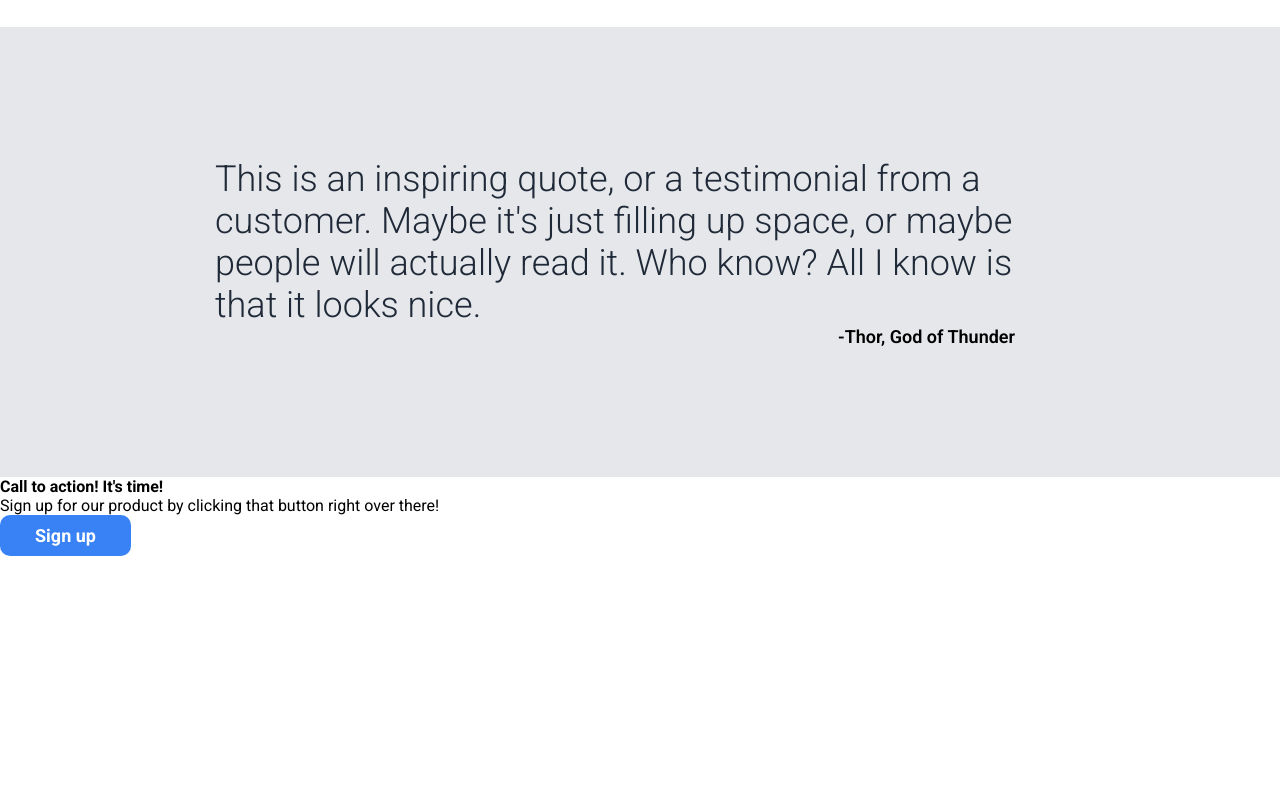
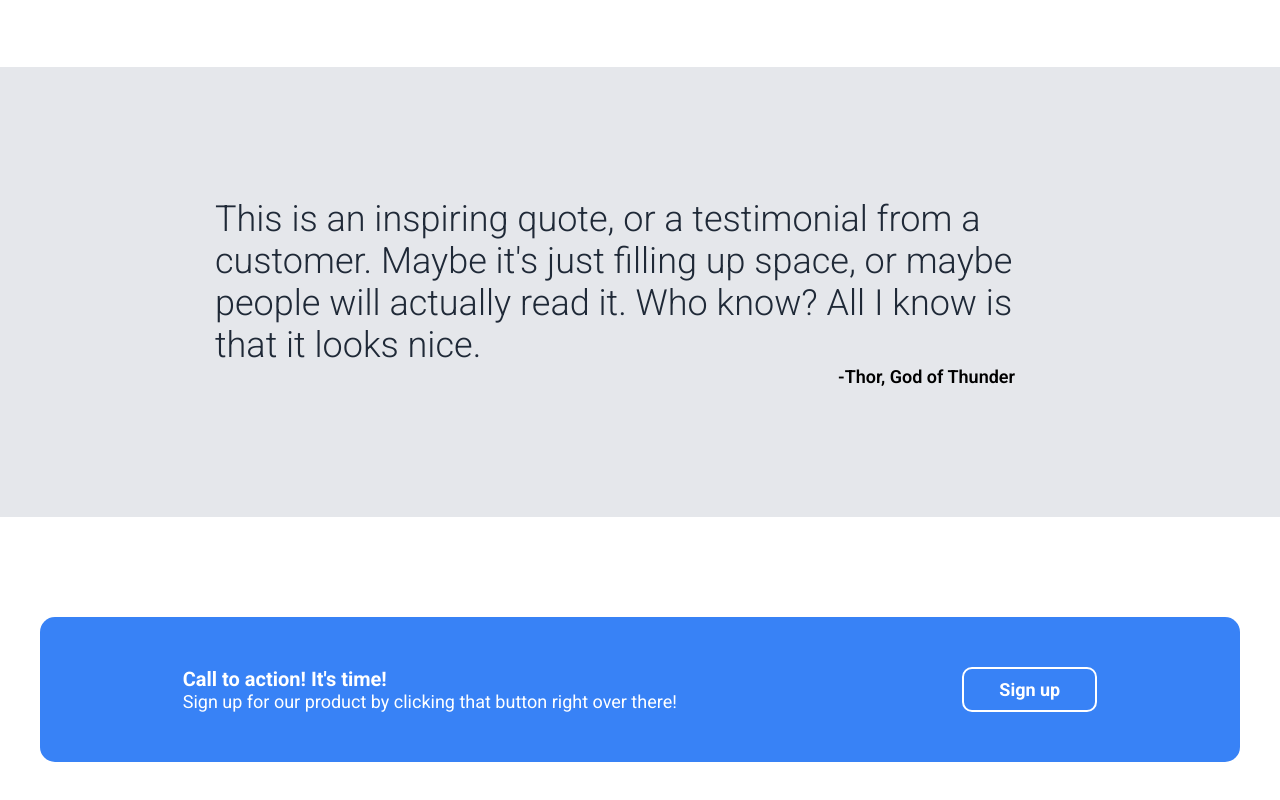
Before and after one commit to Jimee3/odin-landing-page, a plain HTML site: page index.html in a window 1280 px wide. Shown: the part 862-1662 px from the top of the page. Before the commit the page ends 1418 px from the top, so only its background shows below. Drawn offline with Linux system fonts and the light colour scheme.

Commit message:
Add the styling for the call to action

```diff
--- a/style.css
+++ b/style.css
@@ -70,7 +70,7 @@ h1 {
     margin: 20px 0px;;
 }
 
-button {
+.hero-container button {
     background-color: #3882f6;
     border: 0;
     padding: 10px 35px;
@@ -103,7 +103,7 @@ button {
     display: flex;
     justify-content: center;
     gap: 75px;
-    margin-bottom: 40px;
+    margin-bottom: 80px;
 }
 
 .information-item {
@@ -149,3 +149,40 @@ button {
     padding-right: 50px;
     font-size: 18px;
 }
+
+.CTA-section {
+    padding: 100px 0px;
+    display: flex;
+    justify-content: center;
+    align-items: center;
+}
+
+.CTA {
+    width: 1200px;
+    padding: 50px 0px;
+    background-color: #3882f6;
+    display: flex;
+    justify-content: space-around;
+    align-items: center;
+    border-radius: 15px;
+}
+
+.CTA p {
+    color: white;
+    font-size: 18px;
+}
+
+.CTA h4 {
+    color: white;
+    font-size: 20px;
+}
+
+.CTA button {
+    background-color: #3882f6;
+    padding: 10px 35px;
+    color: white;
+    font-size: 18px;
+    font-weight: bold;
+    border-radius: 10px;
+    border: 2px,solid,white;
+}
```
